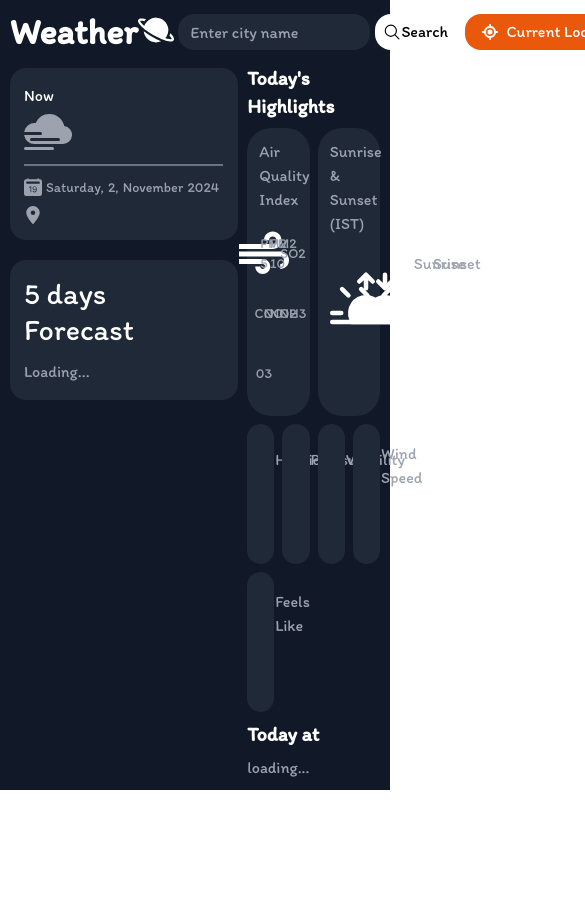
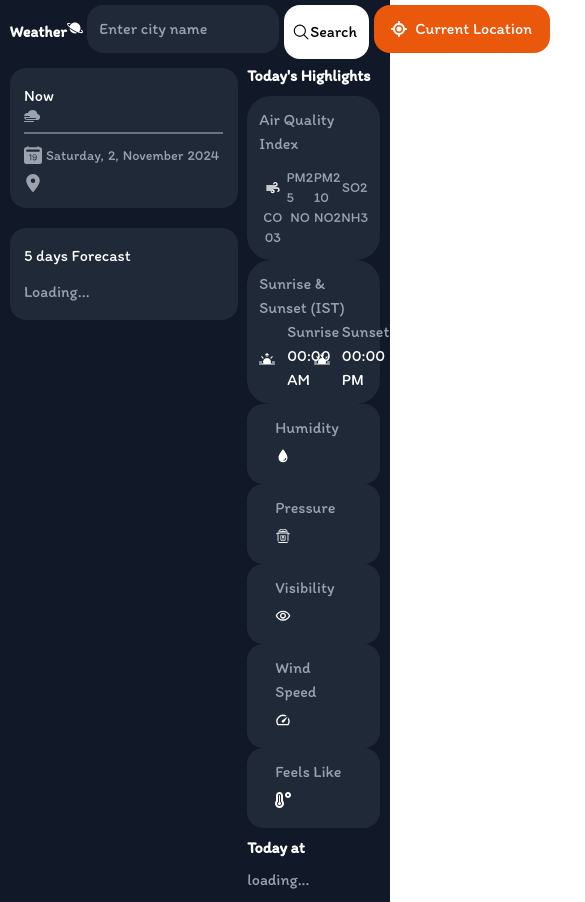
Before and after one commit to Nikhil4002-50-82/WeatherApp, a React (Vite) app in the folder client/: page / in a window 390 px wide. Shown: the top 902 px of the page, 585 px wide, since content can reach past the window. Before the commit the page ends 844 px from the top, so only its background shows below. Built offline with nearby package versions, Linux system fonts and the light colour scheme; no server answers.

Commit message:
sm&xl-commit

```diff
--- a/client/src/components/AirQuality.jsx
+++ b/client/src/components/AirQuality.jsx
@@ -11,10 +11,10 @@ const AirQuality = () => {
 
   return (
     <div className='bg-gray-800  p-3 rounded-3xl'>
-        <h4 className=' text-md text-gray-400 mb-3 '>Air Quality Index</h4>
-        <div className='grid grid-cols-4 grid-rows-3'>
+        <h4 className='  sm:text-sm xl:text-md text-gray-400 mb-3 '>Air Quality Index</h4>
+        <div className='grid grid-cols-4 xl:grid-rows-3'>
             <div className='flex flex-col justify-center items-center '>
-                <MdOutlineAir className=' text-6xl ' />
+                <MdOutlineAir className=' sm:text-4xl xl:text-6xl ' />
             </div>
             {airQualityRes ?
             <>
--- a/client/src/components/AirQualityComp.jsx
+++ b/client/src/components/AirQualityComp.jsx
@@ -4,7 +4,7 @@ const AirQualityComp = ({name,value}) => {
   return (
     <div className='flex flex-col justify-center items-center '>
         <h4 className=' text-sm text-gray-400 '>{name}</h4>
-        <p className='text-3xl'>{value?value:null}</p>
+        <p className='sm:text-xl xl:text-3xl'>{value?value:null}</p>
     </div>
   );
 };
--- a/client/src/components/DayForecast.jsx
+++ b/client/src/components/DayForecast.jsx
@@ -63,7 +63,7 @@ const DayForecast = () => {
 
   return (
     <div className='w-full bg-gray-800 py-4 p-[0.9em] flex flex-col rounded-2xl mt-5'>
-        <p className='text-3xl mb-3'>5 days Forecast</p>
+        <p className='sm:text-xl xl:text-3xl mb-3'>5 days Forecast</p>
         {forecastRes.list ? (
         forecastRes.list
           .filter(i => i.dt_txt.slice(11, 19) === "00:00:00") // Filter by time
--- a/client/src/components/DayForecastComp.jsx
+++ b/client/src/components/DayForecastComp.jsx
@@ -2,12 +2,12 @@ import React from 'react';
 
 const DailyForecastComp = ({Component,temperature,date,month,day}) => {
   return (
-    <div className='mb-4 p-2 flex flex-col justify-center items-center'>
-          <div className='grid grid-cols-3 gap-6'>
-            <span className='flex items-center  justify-between'>
-                {Component && <Component className=" text-2xl mr-1" />}  {temperature}&deg;C
+    <div className='sm:mb-2  xl:mb-4 p-2 flex flex-col justify-center items-center'>
+          <div className='grid grid-cols-3 gap-6  sm:text-xs  xl:text-md text-gray-400'>
+            <span className='text-white  flex items-center justify-between'>
+                {Component && <Component className="text-2xl mr-1" />}  {temperature}&deg;C
             </span>
-            <span className='text-md text-gray-400 flex items-center justify-center'>
+            <span className=' flex items-center justify-center'>
               {date} {month.slice(0,3)}
             </span>
             <span className='text-md text-gray-400 flex items-center justify-center'>
--- a/client/src/components/LeftGeneral.jsx
+++ b/client/src/components/LeftGeneral.jsx
@@ -23,35 +23,35 @@ export default function LeftGeneral(){
 
     var icon;
     if(iconName==="Rain"){
-         icon=<IoRainy className="mr-6 text-5xl text-gray-400" />;
+         icon=<IoRainy className="mr-6 text-gray-400  sm:text-3xl  xl:text-5xl" />;
     }
     else if(iconName==="Thunderstorm"){
-        icon=<IoThunderstorm className="mr-6 text-5xl text-gray-400" />;
+        icon=<IoThunderstorm className="mr-6 text-gray-400  sm:text-3xl  xl:text-5xl" />;
     }
     else if(iconName==="Drizzle"){
-        icon=<BsCloudDrizzleFill className="mr-6 text-5xl text-gray-400" />;
+        icon=<BsCloudDrizzleFill className="mr-6 text-gray-400  sm:text-3xl  xl:text-5xl" />;
     }
     else if(iconName==="Snow"){
-        icon=<FaRegSnowflake className="mr-6 text-5xl text-gray-400" />;
+        icon=<FaRegSnowflake className="mr-6 text-gray-400  sm:text-3xl  xl:text-5xl" />;
     }
     else if(iconName==="Clouds"){
-        icon=<FaCloud className="mr-6 text-5xl text-gray-400" />;
+        icon=<FaCloud className="mr-6 text-gray-400  sm:text-3xl  xl:text-5xl" />;
     }
     else if(iconName==="Clear"){
-        icon=<IoMdPartlySunny className="mr-6 text-5xl text-gray-400" />;
+        icon=<IoMdPartlySunny className="mr-6 text-gray-400  sm:text-3xl  xl:text-5xl" />;
     }
     else{
-        icon=<BsCloudHaze2Fill className="mr-6 text-5xl text-gray-400" />;
+        icon=<BsCloudHaze2Fill className="mr-6 text-gray-400  sm:text-3xl  xl:text-5xl" />;
     }
 
     return(
         <div className='w-full bg-gray-800 py-4 p-[0.9em] flex flex-col rounded-2xl'>
-            <p>Now</p>
-            <div className="text-4xl flex justify-between items-center">
+            <p className="sm:text-md xl:text-lg">Now</p>
+            <div className="flex justify-between items-center  sm:text-2xl  xl:text-4xl ">
                 {temperature}
                 {icon?icon:null}
             </div>
-            <p className=' text-md  my-1'>{mainWeather}</p>
+            <p className='my-1  sm:text-md  xl:text-xl'>{mainWeather}</p>
             <hr className="border-t-2 border-gray-500 mb-3"/>
             <p className="text-gray-400 text-sm flex mb-2 ">
                 <span><BsCalendar2DateFill className="text-lg mr-1" /></span>
--- a/client/src/components/OtherComponents.jsx
+++ b/client/src/components/OtherComponents.jsx
@@ -4,9 +4,9 @@ const OtherComponents = ({Component,name,value}) => {
   return (
     <div className='bg-gray-800 h-full p-3 rounded-2xl flex'>
         <div className=' w-full flex flex-col justify-around'>
-            <h4 className=' text-md text-gray-400 px-4'>{name}</h4>
-            <div className='text-3xl flex justify-between items-center px-4 py-2'>
-                <Component />
+            <h4 className='sm:text-sm xl:text-md text-gray-400 px-4'>{name}</h4>
+            <div className='flex justify-between items-center px-4 py-2  sm:text-xl  xl:text-3xl '>
+                <Component className="sm:text-2xl "/>
                 {value}
             </div>
         </div>
--- a/client/src/components/SunRiseAndSet.jsx
+++ b/client/src/components/SunRiseAndSet.jsx
@@ -25,7 +25,7 @@ const SunRiseAndSet = () => {
 
   return (
     <div className='h-full bg-gray-800 p-3 rounded-3xl'>
-      <h4 className=' text-md text-gray-400 mb-4 '>Sunrise & Sunset (IST)</h4>
+      <h4 className='text-gray-400   sm:mb-2 sm:text-sm   xl:mb-4 xl:text-md '>Sunrise & Sunset (IST)</h4>
       <div className='grid grid-cols-2'>
           <SunRiseAndSetComp name="Sunrise" meridiem="AM" Component={BsFillSunriseFill} time={sunRise}/>
           <SunRiseAndSetComp name="Sunset" meridiem="PM" Component={BsFillSunsetFill} time={sunSet}/>
--- a/client/src/components/SunRiseAndSetComp.jsx
+++ b/client/src/components/SunRiseAndSetComp.jsx
@@ -3,12 +3,12 @@ import React from 'react';
 const SunRiseAndSetComp = ({Component,name,time,meridiem}) => {
   return (
     <div className='flex'>
-        <div className='flex items-center justify-center text-7xl mr-3 pt-2'>
+        <div className='flex items-center mr-3 pt-2 justify-center  sm:text-5xl xl:text-7xl '>
             <Component />
         </div>
         <div className='flex flex-col'>
-            <h4 className=' text-md text-gray-400 mb-2 '>{name}</h4>
-            <p className='text-2xl'>{time?time:null} {meridiem}</p>
+            <h4 className='text-gray-400  sm:text-sm sm:mb-1  xl:text-md xl:mb-2 '>{name}</h4>
+            <p className='sm:text-lg xl:text-2xl'>{time?time:null} {meridiem}</p>
         </div>
     </div>
   );
--- a/client/src/components/header.jsx
+++ b/client/src/components/header.jsx
@@ -52,7 +52,7 @@ const Header = () => {
     useEffect(()=>{
       const getCurLatLon=async()=>{
         try{
-          const response =await axios.get("https://weatherapp-2i72.onrender.com/getCurrentLocation");
+          const response =await axios.get("http://localhost:5000/getCurrentLocation");
           console.log(response.data.query);
           setLat(response.data.lat);
           setLon(response.data.lon);
@@ -123,11 +123,11 @@ const Header = () => {
 
   return (
     <header className="w-[100%] h-[4em] p-[0.6em] z-10 flex justify-between items-center bg-gray-900">
-        <h1 className="text-4xl font-semibold flex">Weather<IoPlanetSharp /></h1>
+        <h1 className="font-semibold flex  sm:text-3xl  xl:text-4xl ">Weather<IoPlanetSharp /></h1>
         <ul className="flex">
-          <li className="ml-[0.3em]"><input type="text" className="h-[2.3em] w-[12em] px-3 pt-3 pb-3 bg-gray-800 rounded-2xl focus:outline-none" placeholder="Enter city name" onChange={handleChange} value={value}/></li>
-          <li className="ml-[0.3em]"><button className="h-[2.3em] w-[5.3em] px-3 pl-2 pt-3 pb-3 flex justify-between items-center bg-white text-black rounded-2xl" onClick={handleClick}><IoSearchOutline className='text-3xl'/>Search</button></li>
-          <li className="ml-[0.3em]"><button className="h-[2.3em] w-[11em] px-0 py-3 flex justify-center items-center bg bg-orange-600 rounded-2xl" onClick={(event)=>{
+          <li className="ml-[0.3em]"><input type="text" className="sm:h-[2em] w-[12em] px-3 pt-3 pb-3 bg-gray-800 rounded-2xl focus:outline-none   xl:h-[2.3em]" placeholder="Enter city name" onChange={handleChange} value={value}/></li>
+          <li className="ml-[0.3em]"><button className="sm:h-[2em] w-[5.3em] px-3 pl-2 pt-3 pb-3 flex justify-between items-center bg-white text-black rounded-2xl   xl:h-[2.3em]" onClick={handleClick}><IoSearchOutline className='text-3xl'/>Search</button></li>
+          <li className="ml-[0.3em]"><button className="sm:h-[2em] w-[11em] px-0 py-3 flex justify-center items-center bg bg-orange-600 rounded-2xl   xl:h-[2.3em]" onClick={(event)=>{
             event.preventDefault();
             setCurLocBtn(true);
           }}><span className='mr-2'><FaLocationCrosshairs /></span>Current Location</button></li>
--- a/client/src/components/mainData.jsx
+++ b/client/src/components/mainData.jsx
@@ -30,12 +30,12 @@ const MainData = () => {
         <DayForecast />
       </div>
       <div className='p-[0.6em] pt-0'>
-        <h1 className="text-xl font-semibold mb-2">Today's Highlights</h1>
-        <div className='w-[100%] h-[auto] grid grid-cols-4 grid-rows-4 gap-2'>
-            <div className='col-span-2 row-span-2 h-full'>
+        <h1 className="font-semibold mb-2  xl:text-xl">Today's Highlights</h1>
+        <div className='w-[100%] h-[auto]   sm:grid sm:grid-cols-2 sm:gap-4  xl:grid xl:grid-cols-4 xl:grid-rows-4 xl:gap-2'>
+            <div className='col-span-2 xl:row-span-2 h-full'>
                 <AirQuality />
             </div>
-            <div className='col-span-2 row-span-2 h-full'>
+            <div className='sm:col-span-2  xl:col-span-2 xl:row-span-2 h-full'>
                 <SunRiseAndSet />
             </div>
             <div className='h-full'>
@@ -54,8 +54,8 @@ const MainData = () => {
                 <OtherComponents name="Feels Like" value={feelsLike} Component={FaTemperatureHigh} />
             </div>
         </div>
-        <h1 className="text-xl font-semibold my-2">Today at</h1>
-        <div className='text-gray-400 grid grid-cols-8 gap-2'>
+        <h1 className="font-semibold my-2   xl:text-xl">Today at</h1>
+        <div className='text-gray-400 grid sm:grid-cols-4 xl:grid-cols-8 gap-2'>
             <ForecastToday />
         </div>
       </div>
```
